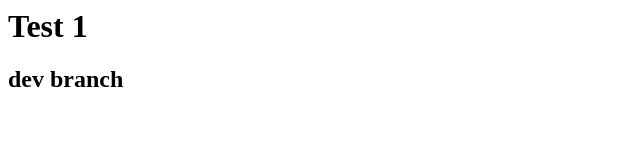
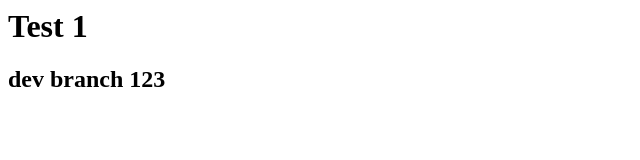
Before and after one commit to thaian285/demo, a plain HTML site: page index.html in a window 1280 px wide. Shown: the full height of the page, 0-640 px from the left. Drawn offline with Linux system fonts and the light colour scheme.

Commit message:
some changes

```diff
--- a/index.html
+++ b/index.html
@@ -1,6 +1,6 @@
 <html>
 	<body>
 		<h1>Test 1</h1>
-		<h2>dev branch</h2>
+		<h2>dev branch 123</h2>
 	</body>
 </html>
```
